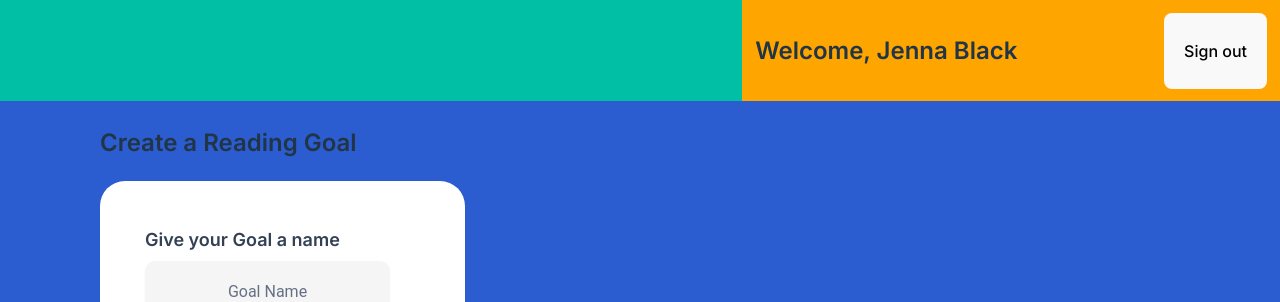
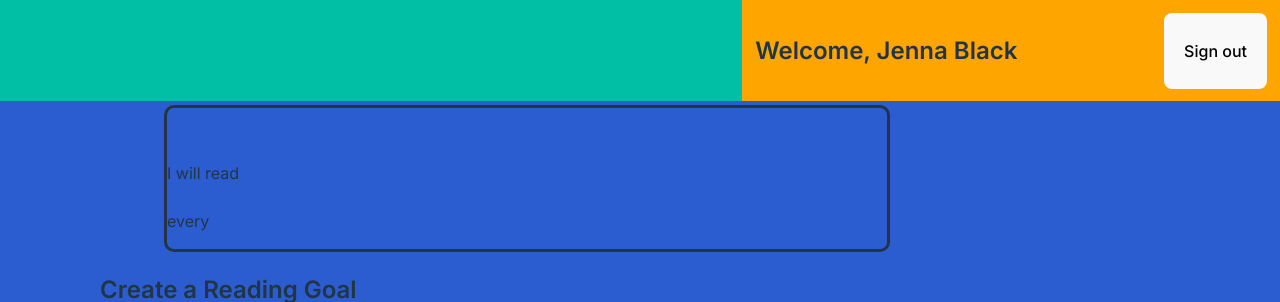
Before and after one commit to MitchWAldrich/book-club, a React (Vite) app: page /dashboard in a window 1280 px wide. Shown: the top 302 px of the page. Built offline with nearby package versions, Linux system fonts and the light colour scheme; no server answers.

Commit message:
get goalObj from route

```diff
--- a/src/components/Goal.jsx
+++ b/src/components/Goal.jsx
@@ -1,5 +1,6 @@
 import { useContext, useState } from "react";
 import axios from "axios";
+import { useParams } from "react-router-dom";
 
 import PropTypes from "prop-types";
 
@@ -7,19 +8,34 @@ import Dropdown from "./Dropdown";
 import Input from "./Input";
 
 import userContext from "../userContext";
+import { getGoalByGoalId } from "../utils/selectors";
+
+import { goalsMock } from "../mocks/goals";
 
 const Goal = (props) => {
   const user = useContext(userContext);
-  const { goalObj, location } = props;
+  let { goalObj, location } = props;
+  const { id } = useParams();
 
-  const [goalName, setGoalName] = useState(goalObj?.name ?? "");
-  const [number, setNumber] = useState("");
-  const [numberUnits, setNumberUnits] = useState("");
-  const [recurrence, setRecurrence] = useState("");
-  const [recurrenceUnits, setRecurrenceUnits] = useState("");
-  const [timeline, setTimeline] = useState("");
-  const [timelineUnits, setTimelineUnits] = useState("");
+  goalObj = getGoalByGoalId(goalsMock, id);
+
+  const [goalName, setGoalName] = useState(goalObj?.goalName ?? "");
+  const [number, setNumber] = useState(goalObj?.goal ?? "");
+  const [numberUnits, setNumberUnits] = useState(goalObj?.goalUnits ?? "");
+  const [recurrence, setRecurrence] = useState(goalObj?.goalRecurrence ?? "");
+  const [recurrenceUnits, setRecurrenceUnits] = useState(
+    goalObj?.goalRecurrenceUnits ?? ""
+  );
+  const [timeline, setTimeline] = useState(goalObj?.goalTimeline ?? "");
+  const [timelineUnits, setTimelineUnits] = useState(
+    goalObj?.goalTimelineUnits ?? ""
+  );
   const [error, setError] = useState(false);
+
+  /* {variable && (
+    some code
+    )
+    syntax */
 
   const handleNameChange = (e) => {
     setGoalName(e.target.value);
@@ -116,7 +132,26 @@ const Goal = (props) => {
 
   return (
     <main className='container'>
-      <div></div>
+      <div className='GoalListItemContainer'>
+        <h3>{goalName}</h3>
+        <p>
+          I will read
+          <br />
+          {number} {numberUnits}
+          <br />
+          every
+          <br />
+          {timeline} {timelineUnits}
+          {recurrence ? (
+            <>
+              <br />
+              for
+              <br />
+              {recurrence} {recurrenceUnits}
+            </>
+          ) : null}
+        </p>
+      </div>
       {location === "add" ? (
         <>
           <h2 className='homeTitle'>Create a Reading Goal</h2>
```
